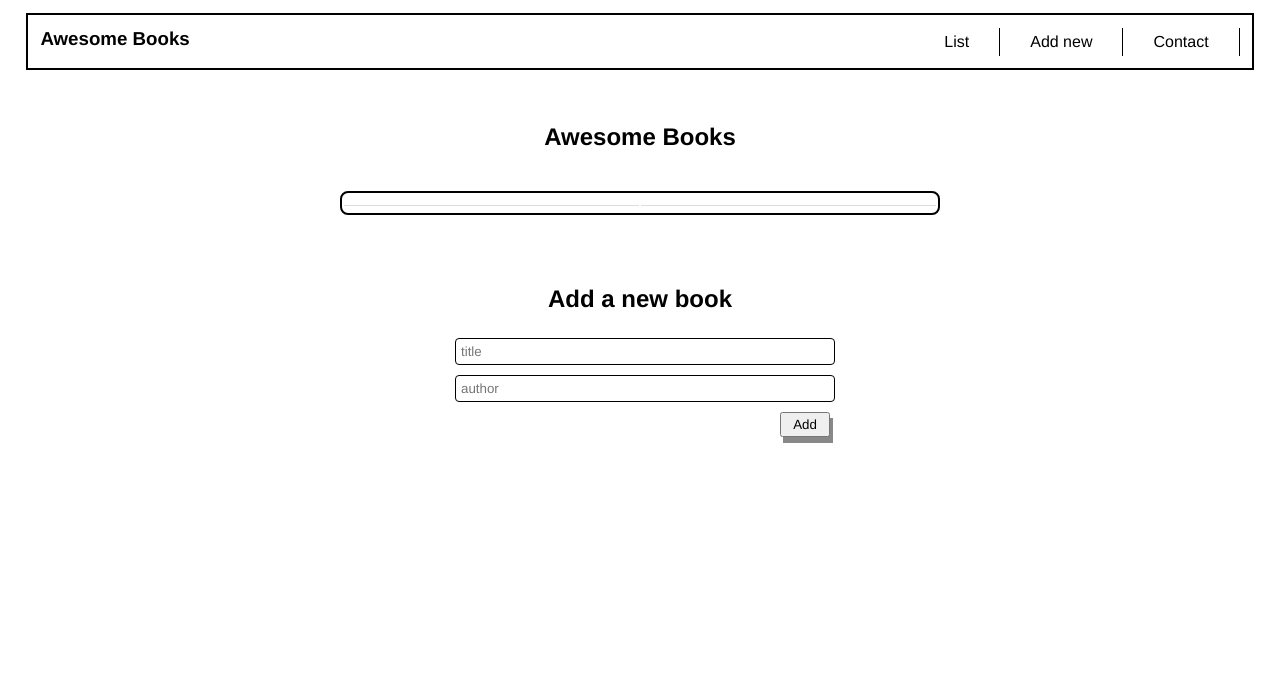
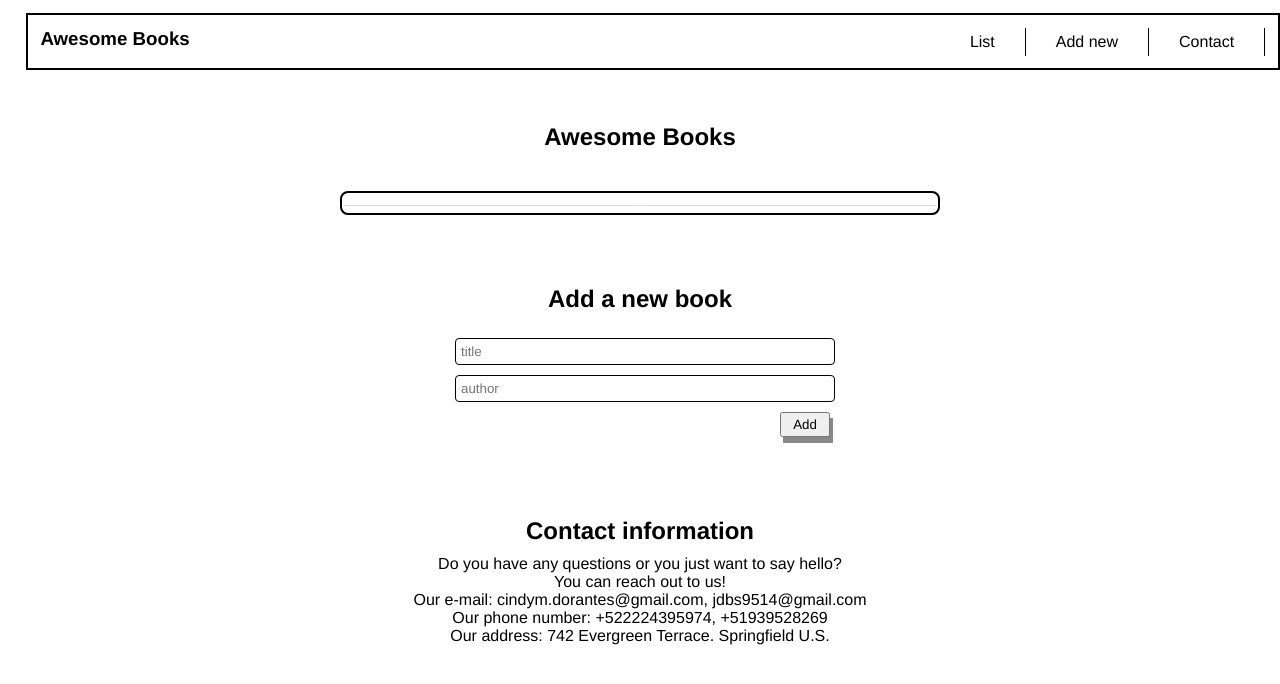
Before and after one commit to jdbs9514/awesome-books, a website: page index.html in a window 1280 px wide. Drawn offline with Linux system fonts and the light colour scheme.

Commit message:
add the contact

```diff
--- a/index.html
+++ b/index.html
@@ -50,7 +50,19 @@
             </form>
         </section>
 
-    <section class="section-contact"></section>
+        <section class="section-contact">
+            <h2 class="contact">Contact information</h2>
+            <p>Do you have any questions or you just want to say hello?
+                <br>You can reach out to us!
+            </p>
+            <div class="personal-contact">
+                <ul class="info">
+                    <li>Our e-mail: cindym.dorantes@gmail.com, jdbs9514@gmail.com</li>
+                    <li>Our phone number: +522224395974, +51939528269</li>
+                    <li>Our address: 742 Evergreen Terrace. Springfield U.S.</li>
+                </ul>
+            </div>
+        </section>
     </main>
     <script src="class.js"></script>
 </body>
--- a/style.css
+++ b/style.css
@@ -8,7 +8,7 @@
 .nav-bar {
   display: flex;
   justify-content: space-between;
-  width: calc (100vw - 2%);
+  width: calc(100vw - 2%);
   border: 2px solid black;
   padding: 1%;
   margin: 1% 2% 1% 2%;
@@ -95,3 +95,11 @@ button {
   align-self: flex-end;
   margin-top: 5px;
 }
+
+.section-contact {
+  text-align: center;
+}
+
+.info {
+  text-align: center;
+}
```
Lines whose indentation alone changed are shown as unchanged.
